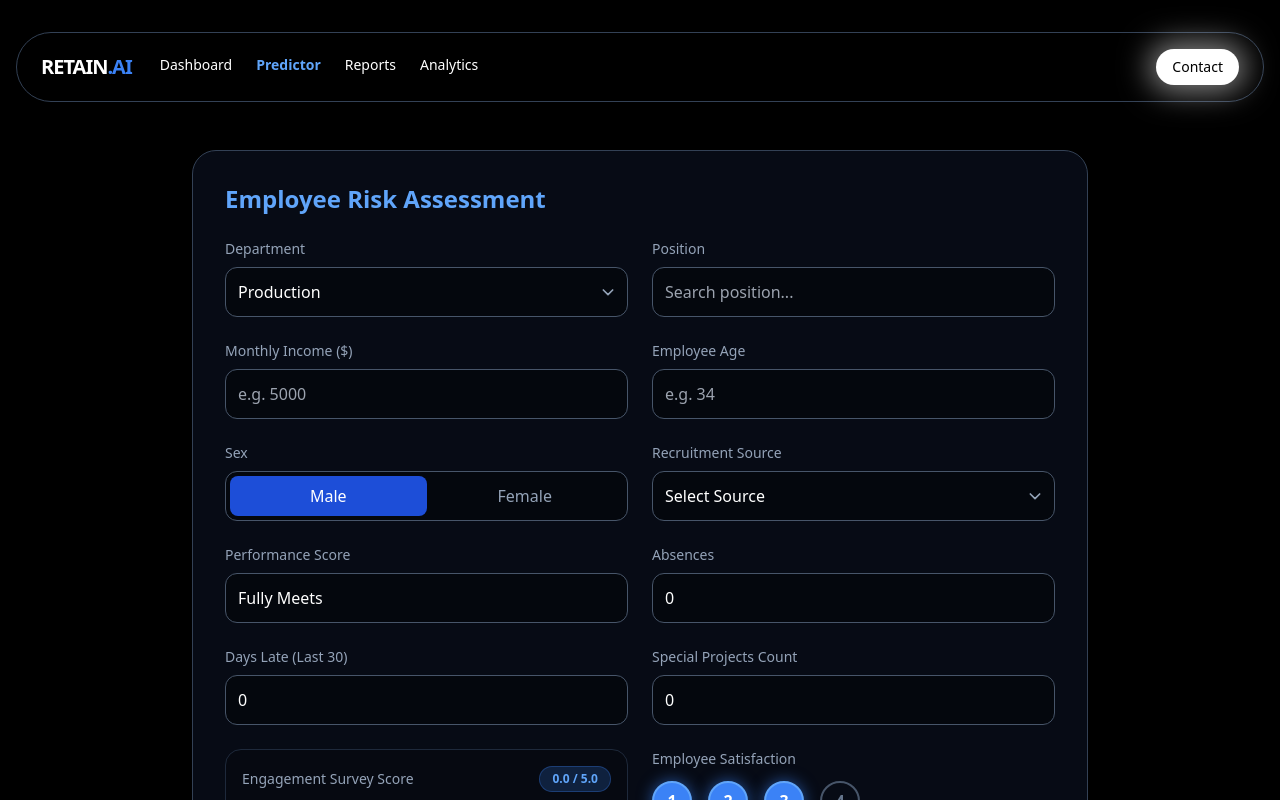
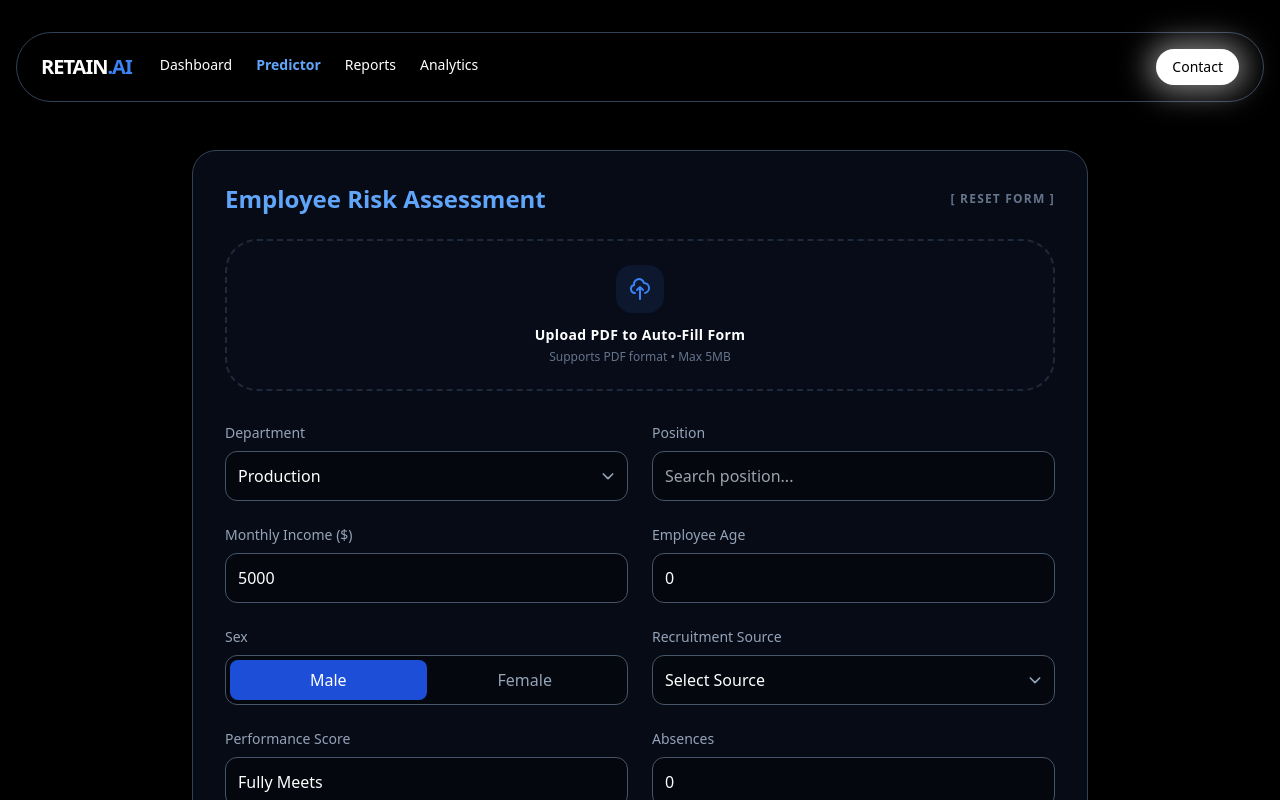
Before and after one commit to itsnehakv/Employee-Attrition-App, a React (Vite) app in the folder frontend/: page /predictor in a window 1280 px wide. Shown: the top 800 px of the page. Built offline with nearby package versions, Linux system fonts and the light colour scheme.

Commit message:
Enhance Predictionform and App components to manage global prediction state, implement local storage for predictions, and add PDF upload functionality with form reset option.

```diff
--- a/frontend/src/App.jsx
+++ b/frontend/src/App.jsx
@@ -1,13 +1,25 @@
 import { Routes, Route } from "react-router-dom";
+import { useEffect } from "react";
 import Navbar from "./components/Navbar";
 import Predictionform from "./components/Predictionform";
 import { useState } from "react";
 import ReportsDashboard from "./components/ReportsDashboard";
 
 function App() {
-  const [prediction, setPrediction] = useState(null);
+  const [globalPrediction, setGlobalPrediction] = useState(null);
+  const [prediction, setPrediction] = useState(() => {
+    const saved = localStorage.getItem("last_prediction");
+    return saved ? JSON.parse(saved) : null;
+  });
+
+  useEffect(() => {
+    if (prediction) {
+      localStorage.setItem("last_prediction", JSON.stringify(prediction));
+    }
+  }, [prediction]);
+
   return (
-    <div className="min-h-screen bg-black overflow-x-hidden">
+    <div className="min-h-screen bg-black overflow-x-hidden no-scrollbar">
       <div className="max-w-7xl mx-auto pt-4">
         <Navbar />
       </div>
@@ -16,7 +28,7 @@ function App() {
         <Routes>
           {/* HOME VIEW */}
           <Route
-            path="/dashboard"
+            path="/"
             element={
               <div className="flex flex-col items-center justify-center mt-32 text-center px-4">
                 <h1 className="text-6xl font-bold text-white tracking-tight mb-4 animate-in fade-in slide-in-from-bottom-4 duration-1000">
@@ -33,12 +45,17 @@ function App() {
           {/* PREDICTOR VIEW */}
           <Route
             path="/predictor"
-            element={<Predictionform setGlobalPrediction={setPrediction} />}
+            element={
+              <Predictionform
+                prediction={prediction}
+                setGlobalPrediction={setPrediction}
+              />
+            }
           />{" "}
           {/* REPORTS */}
           <Route
             path="/reports"
-            element={<ReportsDashboard prediction={prediction} />}
+            element={<ReportsDashboard prediction={globalPrediction} />}
           />
         </Routes>
       </main>
--- a/frontend/src/components/Predictionform.jsx
+++ b/frontend/src/components/Predictionform.jsx
@@ -1,5 +1,6 @@
 import React, { useState, useRef, useEffect } from "react";
 import RiskGauge from "./RiskGauge";
+import { useNavigate } from "react-router-dom";
 
 const POSITIONS = [
   "Production Technician I",
@@ -35,7 +36,12 @@ const POSITIONS = [
   "CIO",
 ];
 
-const Predictionform = () => {
+/* setGlobalPrediction is passed down from App.jsx to allow the Predictionform to update the global state with
+the latest prediction, which is then accessed by the ReportsDashboard to display data */
+const Predictionform = ({
+  prediction: globalPrediction,
+  setGlobalPrediction,
+}) => {
   const [formData, setFormData] = useState({
     Salary: 5000,
     Sex: 0,
@@ -53,9 +59,12 @@ const Predictionform = () => {
   const [posQuery, setPosQuery] = useState("");
   const [activeList, setActiveList] = useState(null);
   const [loading, setLoading] = useState(false);
-  const [prediction, setPrediction] = useState(null);
+  const [prediction, setPrediction] = useState(globalPrediction || null);
+  const [isUploading, setIsUploading] = useState(false); // For Upload PDF
 
   const resultsRef = useRef(null);
+
+  const navigate = useNavigate();
 
   const filteredPositions =
     posQuery === ""
@@ -64,19 +73,43 @@ const Predictionform = () => {
           p.toLowerCase().includes(posQuery.toLowerCase())
         );
 
-  // Scroll to results when prediction is received/ prediction state changes
+  // Scroll to results when prediction is received/prediction state changes
   useEffect(() => {
+    if (globalPrediction) {
+      setPrediction(globalPrediction);
+    }
     if (prediction && resultsRef.current) {
       resultsRef.current.scrollIntoView({ behavior: "smooth", block: "start" });
     }
-  }, [prediction]);
-  const handleSubmit = (e) => {
+  }, [globalPrediction, prediction]);
+
+  const handleReset = () => {
+    // Reset Form Fields
+    setFormData({
+      Salary: 5000,
+      Sex: 0,
+      EngagementSurvey: 0.0,
+      EmpSatisfaction: 3,
+      SpecialProjectsCount: 0,
+      DaysLateLast30: 0,
+      Absences: 0,
+      Age: 0,
+      Department: "Production",
+      Position: "",
+      RecruitmentSource: "",
+      PerformanceScore: "Fully Meets",
+    });
+    setPosQuery(""); // Clear the autocomplete text
+    setPrediction(null); // Hide gauge
+
+    setGlobalPrediction?.(null);
+  };
+
+  const handleSubmit = async (e) => {
     e.preventDefault();
-
-    //FOR DEBUGGING PURPOSES ONLY - REMOVE LATER
-    console.log("1. Submit Clicked");
     setLoading(true);
 
+    // To ensure datatype is as required by backend/model
     const payload = {
       Salary: Number(formData.Salary) || 0,
       Sex: Number(formData.Sex) || 0,
@@ -92,36 +125,163 @@ const Predictionform = () => {
       PerformanceScore: String(formData.PerformanceScore),
     };
 
-    console.log("2. Payload ready:", payload);
+    try {
+      const response = await fetch("http://127.0.0.1:8000/predictor", {
+        method: "POST",
+        headers: { "Content-Type": "application/json" },
+        body: JSON.stringify(payload),
+      });
 
-    fetch("http://127.0.0.1:8080/predictor", {
-      method: "POST",
-      headers: { "Content-Type": "application/json" },
-      body: JSON.stringify(payload),
-    })
-      .then((response) => {
-        console.log("3. Server responded:", response.status);
-        if (!response.ok) throw new Error("Network response was not ok");
-        return response.json();
-      })
-      .then((data) => {
-        console.log("4. Prediction received:", data);
-        setPrediction(data);
-      })
-      .catch((error) => {
-        console.error("5. CATCH ERROR:", error);
-      })
-      .finally(() => {
-        console.log("6. Loading finished");
-        setLoading(false);
+      if (!response.ok) throw new Error("Network response was not ok");
+
+      const data = await response.json();
+
+      const fullReport = {
+        ...data, // Includes prediction and risk percent
+        input_data: payload, // Attach the inputs so they can be displayed in the reports dashboard
+      };
+
+      console.log("Saving to Global State:", fullReport);
+
+      // Update local and global state
+      setPrediction(fullReport);
+      if (setGlobalPrediction) {
+        setGlobalPrediction(fullReport);
+      }
+
+      const dbResponse = await fetch("http://127.0.0.1:8000/api/save-report", {
+        method: "POST",
+        headers: { "Content-Type": "application/json" },
+        body: JSON.stringify(fullReport),
       });
+
+      if (dbResponse.ok) {
+        console.log("✅ Report saved to Database");
+      }
+
+      if (dbResponse.ok) {
+        console.log("✅ Report saved to Database");
+      }
+    } catch (error) {
+      console.error("Submission Error:", error);
+    } finally {
+      setLoading(false); // Button goes back to normal state/clickable
+    }
+  };
+
+  /*------------------------------------------------------------------------------------------------*/
+  // UPLOAD PDF
+  const handleFileUpload = async (e) => {
+    const file = e.target.files[0];
+    if (!file) return;
+
+    console.log("🚀 Starting upload for:", file.name);
+    setIsUploading(true);
+
+    const uploadData = new FormData();
+    uploadData.append("file", file);
+
+    //If uploading takes longer than 15 seconds, abort the request to prevent hanging
+    try {
+      const controller = new AbortController();
+      const timeoutId = setTimeout(() => controller.abort(), 15000);
+      const response = await fetch("http://127.0.0.1:8000/api/upload-pdf", {
+        method: "POST",
+        body: uploadData,
+        signal: controller.signal,
+      });
+
+      clearTimeout(timeoutId);
+
+      console.log("📡 Response status:", response.status);
+
+      if (!response.ok) {
+        const errorText = await response.text();
+        throw new Error(`Server Error: ${errorText}`);
+      }
+
+      const extractedData = await response.json();
+      console.log("✅ Data extracted successfully:", extractedData);
+
+      setFormData((prev) => ({
+        ...prev,
+        ...extractedData,
+      }));
+
+      if (extractedData.Position) {
+        setPosQuery(extractedData.Position);
+      }
+    } catch (error) {
+      console.error("❌ PDF Upload Error:", error);
+      alert(
+        "Upload failed! Check if FastAPI is running and look at the terminal for errors."
+      );
+    } finally {
+      console.log("🏁 Upload process finished.");
+      setIsUploading(false); // This STOPS the loading state
+    }
   };
 
   return (
     <div className="max-w-4xl mx-auto p-8 bg-slate-900/50 backdrop-blur-xl border border-slate-700 rounded-3xl text-white shadow-2xl">
-      <h2 className="text-2xl font-bold mb-6 text-blue-400">
-        Employee Risk Assessment
-      </h2>
+      <div className="flex justify-between items-center mb-6">
+        <h2 className="text-2xl font-bold text-blue-400">
+          Employee Risk Assessment
+        </h2>
+
+        {/* Reset Button */}
+        <button
+          type="button"
+          onClick={handleReset}
+          className="text-xs uppercase tracking-widest text-slate-500 hover:text-orange-800 transition-colors font-bold"
+        >
+          [ Reset Form ]
+        </button>
+      </div>
+
+      {/* Upload PDF */}
+      <div className="mb-8 p-6 border-2 border-dashed border-slate-800 rounded-[2rem] bg-slate-900/20 hover:bg-slate-800/40 transition-all group relative">
+        <input
+          type="file"
+          id="pdf-upload"
+          className="hidden"
+          onChange={handleFileUpload}
+          accept=".pdf"
+        />
+        <label
+          htmlFor="pdf-upload"
+          className="flex flex-col items-center justify-center cursor-pointer"
+        >
+          <div className="w-12 h-12 bg-blue-500/10 rounded-2xl flex items-center justify-center mb-3 group-hover:scale-110 transition-transform">
+            {isUploading ? (
+              <div className="w-6 h-6 border-2 border-blue-500 border-t-transparent rounded-full animate-spin" />
+            ) : (
+              <svg
+                className="w-6 h-6 text-blue-500"
+                fill="none"
+                stroke="currentColor"
+                viewBox="0 0 24 24"
+              >
+                <path
+                  strokeLinecap="round"
+                  strokeLinejoin="round"
+                  strokeWidth="2"
+                  d="M7 16a4 4 0 01-.88-7.903A5 5 0 1115.9 6L16 6a5 5 0 011 9.9M15 13l-3-3m0 0l-3 3m3-3v12"
+                />
+              </svg>
+            )}
+          </div>
+          <span className="text-sm font-bold text-white tracking-wide">
+            {isUploading
+              ? "Processing AI Extraction..."
+              : "Upload PDF to Auto-Fill Form"}
+          </span>
+          <span className="text-xs text-slate-500 mt-1">
+            Supports PDF format • Max 5MB
+          </span>
+        </label>
+      </div>
+
       <form
         onSubmit={handleSubmit}
         className="grid grid-cols-1 md:grid-cols-2 gap-6"
@@ -134,6 +294,7 @@ const Predictionform = () => {
           <div className="relative">
             <select
               className="w-full bg-black/40 border border-slate-600 p-3 rounded-xl focus:outline-none focus:border-blue-500 focus:ring-1 focus:ring-blue-500 transition appearance-none cursor-pointer text-white"
+              value={formData.Department}
               onChange={(e) =>
                 setFormData({ ...formData, Department: e.target.value })
               }
@@ -198,6 +359,7 @@ const Predictionform = () => {
                 <li
                   key={i}
                   className="p-3 hover:bg-blue-600 cursor-pointer text-sm"
+                  value={formData.Position}
                   onClick={() => {
                     setPosQuery(p);
                     setFormData({ ...formData, Position: p });
@@ -220,6 +382,7 @@ const Predictionform = () => {
             type="number"
             className="bg-black/40 border border-slate-600 p-3 rounded-xl focus:outline-none focus:border-blue-500 transition"
             placeholder="e.g. 5000"
+            value={formData.Salary}
             onChange={(e) =>
               setFormData({ ...formData, Salary: e.target.value })
             }
@@ -235,6 +398,7 @@ const Predictionform = () => {
             type="number"
             className="bg-black/40 border border-slate-600 p-3 rounded-xl focus:outline-none focus:border-blue-500 transition"
             placeholder="e.g. 34"
+            value={formData.Age}
             onChange={(e) => setFormData({ ...formData, Age: e.target.value })}
           />
         </div>
@@ -265,6 +429,7 @@ const Predictionform = () => {
           </label>
           <div className="relative">
             <select
+              value={formData.RecruitmentSource}
               className="w-full bg-black/40 border border-slate-600 p-3 rounded-xl focus:outline-none focus:border-blue-500 focus:ring-1 focus:ring-blue-500 transition appearance-none cursor-pointer text-white"
               onChange={(e) =>
                 setFormData({ ...formData, RecruitmentSource: e.target.value })
@@ -517,8 +682,13 @@ const Predictionform = () => {
 
             {/* Actionable Button to go to the full Reports page */}
             <button
-              className="mt-8 text-blue-400 hover:text-blue-300 text-sm font-semibold underline underline-offset-4"
-              onClick={() => (window.location.hash = "/reports")}
+              className="mt-8 text-blue-400 hover:text-blue-300 text-sm font-s emibold underline underline-offset-4"
+              onClick={() => {
+                setGlobalPrediction(prediction);
+                navigate("/reports", {
+                  state: { prediction: prediction },
+                });
+              }}
             >
               View Full Detailed Report →
             </button>
```
